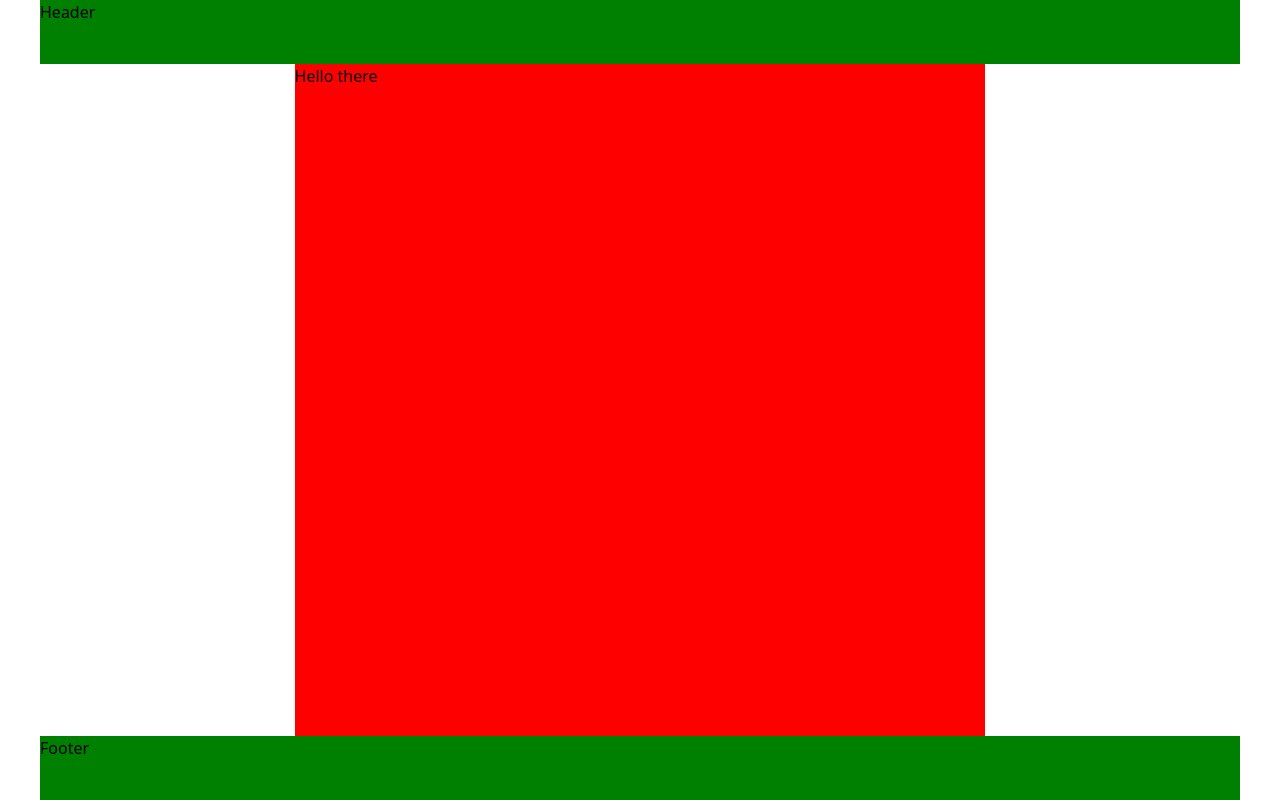
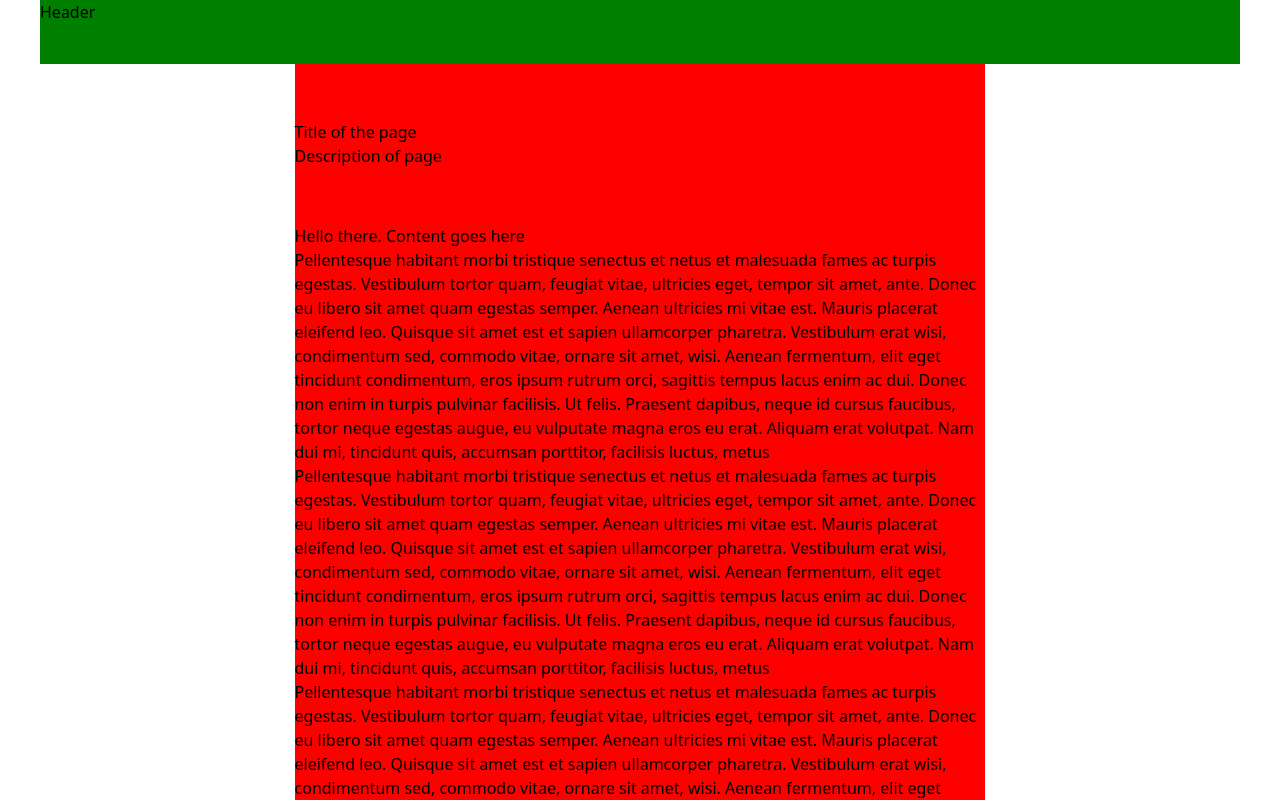
Before and after one commit to khinshankhan/www, a Next.js app: page / in a window 1280 px wide. Shown: the top 800 px of the page. Built offline with nearby package versions, Linux system fonts and the light colour scheme.

Commit message:
still debugging layout

```diff
--- a/src/app/page.tsx
+++ b/src/app/page.tsx
@@ -7,7 +7,27 @@ export default function Home() {
         </header>
 
         <div className="content-layout grow">
-          <h1>Hello there</h1>
+          {/* make this header "scroll effect" */}
+          <header className="py-14">
+            <h1>Title of the page</h1>
+            <span>Description of page</span>
+          </header>
+
+          <p>Hello there. Content goes here</p>
+
+          {[0, 1, 2, 3, 4, 5].map((_, i) => (
+            <p key={i}>
+              Pellentesque habitant morbi tristique senectus et netus et malesuada fames ac turpis
+              egestas. Vestibulum tortor quam, feugiat vitae, ultricies eget, tempor sit amet, ante.
+              Donec eu libero sit amet quam egestas semper. Aenean ultricies mi vitae est. Mauris
+              placerat eleifend leo. Quisque sit amet est et sapien ullamcorper pharetra. Vestibulum
+              erat wisi, condimentum sed, commodo vitae, ornare sit amet, wisi. Aenean fermentum,
+              elit eget tincidunt condimentum, eros ipsum rutrum orci, sagittis tempus lacus enim ac
+              dui. Donec non enim in turpis pulvinar facilisis. Ut felis. Praesent dapibus, neque id
+              cursus faucibus, tortor neque egestas augue, eu vulputate magna eros eu erat. Aliquam
+              erat volutpat. Nam dui mi, tincidunt quis, accumsan porttitor, facilisis luctus, metus
+            </p>
+          ))}
         </div>
       </div>
 
```
